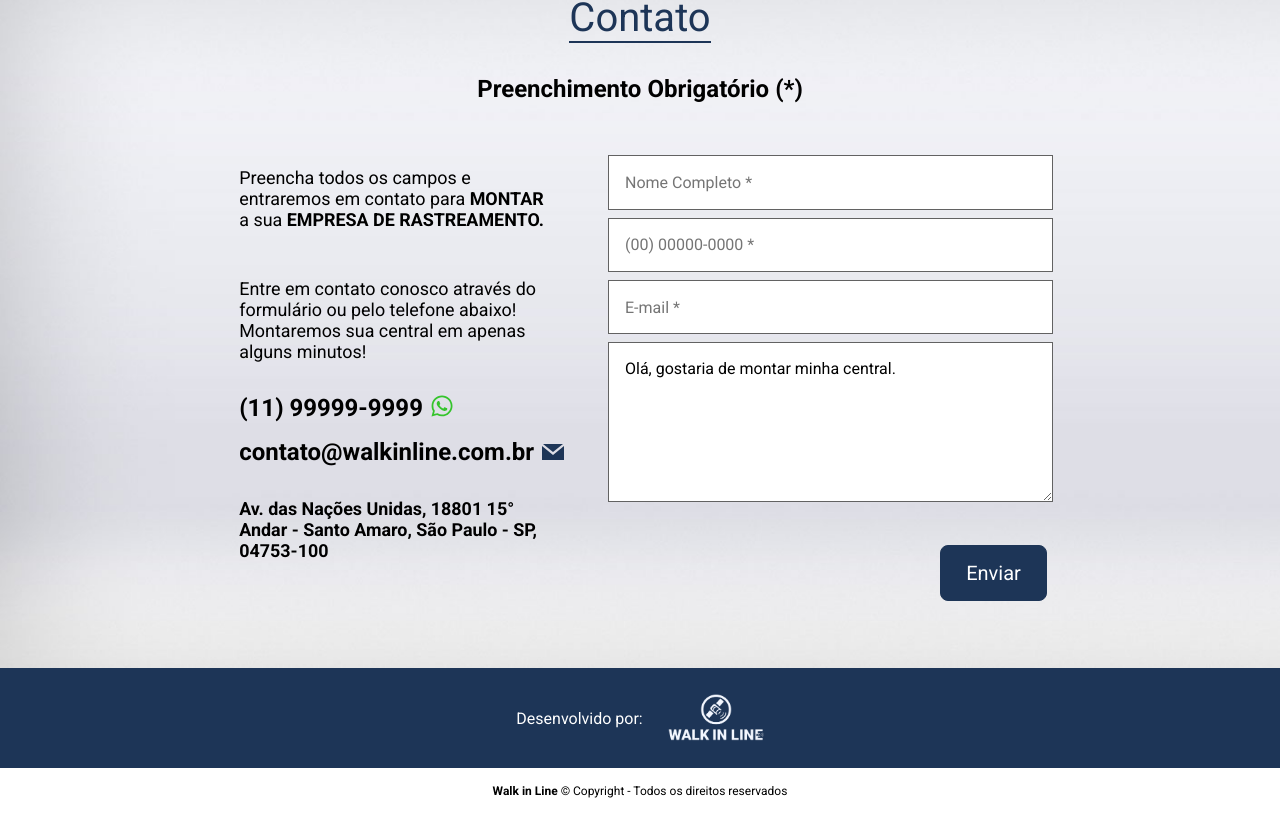
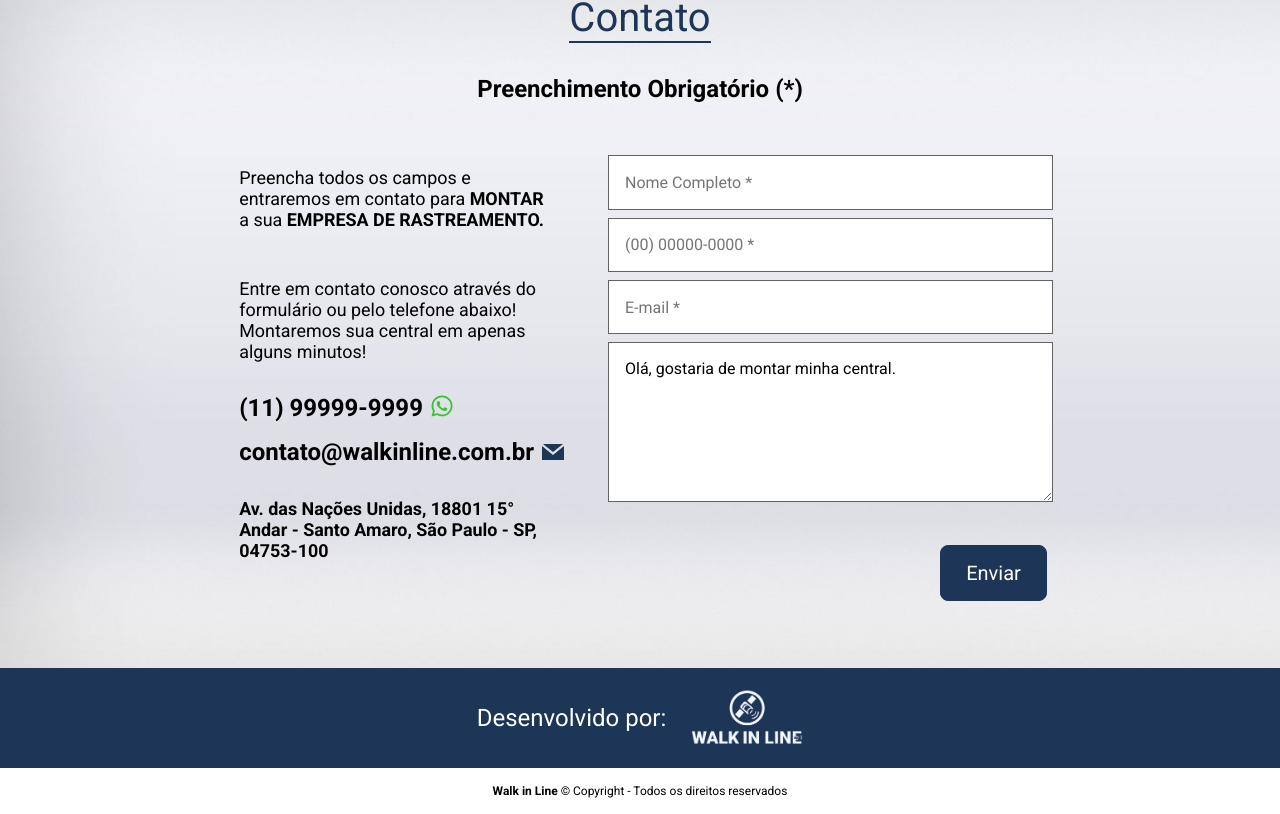
Before and after one commit to grupojlnegocios/website-walkinline, a React (Vite) app: page / in a window 1280 px wide. Shown: the part 6757-7571 px from the top of the page. Built offline with nearby package versions, Linux system fonts and the light colour scheme.

Commit message:
Arrumando o footer

```diff
--- a/src/components/Footer/style.styles.ts
+++ b/src/components/Footer/style.styles.ts
@@ -25,7 +25,7 @@
 
 export const TextoFooter = styled.a`
   color: ${(props) => props.theme.white};
-  font-size: 1rem;
+  font-size: 1.5rem;
   text-decoration: none;
   white-space: nowrap;
 
@@ -38,7 +38,7 @@
 `
 
 export const FooterImg = styled.img`
-  width: 6rem;
+  width: 7rem;
   height: auto;
 
   @media (max-width: 960px) {
--- a/src/components/Header/style.styles.ts
+++ b/src/components/Header/style.styles.ts
@@ -114,20 +114,20 @@
   display: ${(props) => (props.progresso === true ? 'flex' : 'none')};
   position: fixed;
   z-index: 1;
-  top: 5.2rem;
+  top: 5.5rem;
   left: 0;
   appearance: none;
   width: 100%;
-  height: 0.3rem;
+  height: 0.2rem;
   border: none;
-  background: transparent;
+  background: white;
   box-shadow: 0px 5px 9px 2px rgb(0 0 0 / 64%);
 
   @media (max-width: 425px) {
   }
 
   &::-webkit-progress-bar {
-    background: #ffffffd6;
+    background: white;
   }
 
   &::-webkit-progress-value {
```
